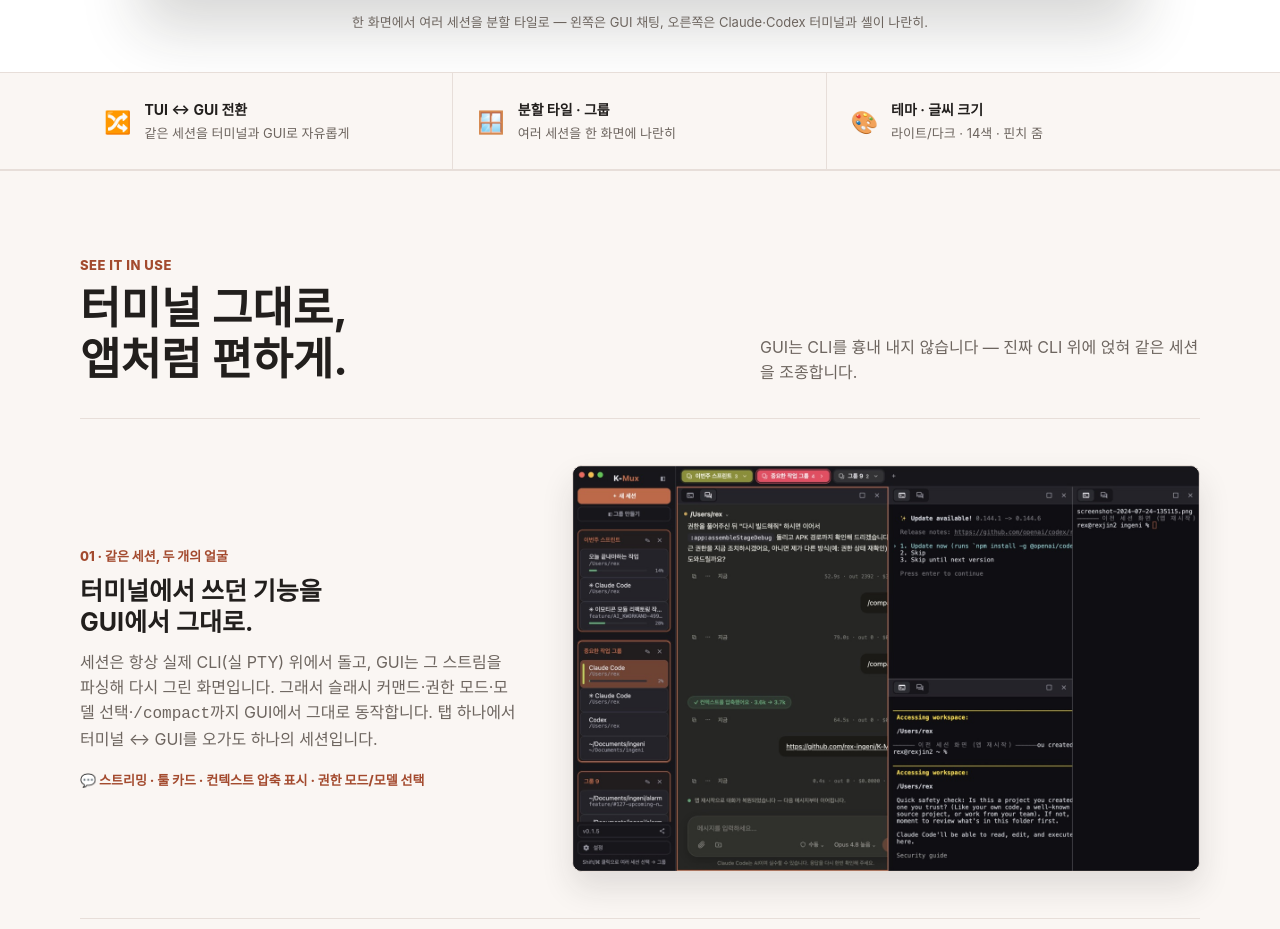
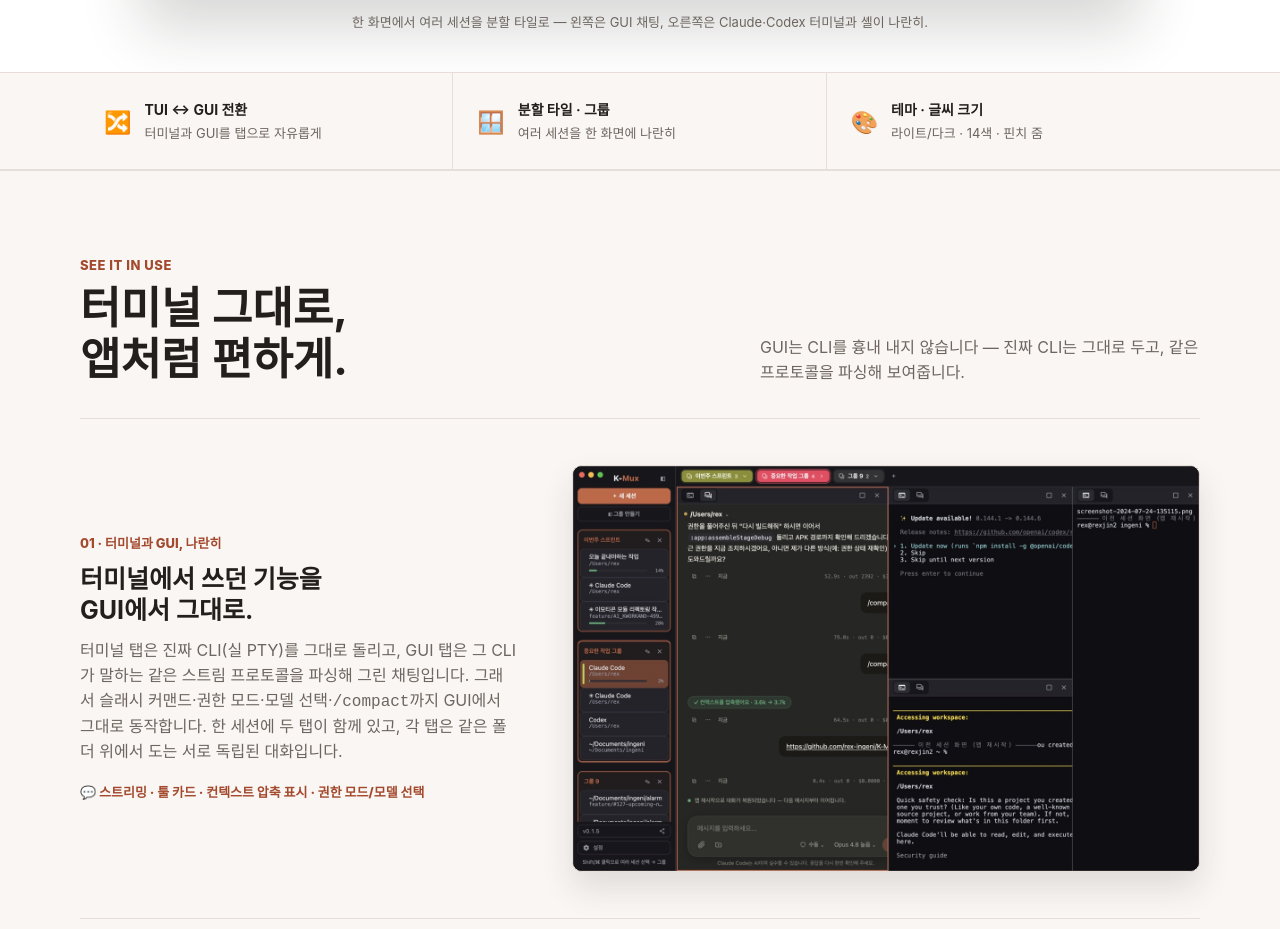
Before and after one commit to rex-ingeni/K-Mux, a plain HTML site: page docs/index.html in a window 1280 px wide. Shown: the part 1326-2255 px from the top of the page. Drawn offline with Linux system fonts and the light colour scheme.

Commit message:
문서: TUI/GUI 관계 표현 정정 — 두 탭은 독립된 대화(대화 핸드오프 아님)
- 잘못된 '같은 세션/대화를 넘겨 이어본다' 표현 제거
- 실제 로직대로: 터미널 탭=실 PTV CLI, GUI 탭=같은 프로토콜 파싱, 둘은 같은 폴더 위
  독립 대화(별도 session id). GUI 장점은 '기능 동일'이지 대화 공유가 아님

```diff
--- a/docs/index.html
+++ b/docs/index.html
@@ -184,7 +184,7 @@
 
     <div class="quick-facts">
       <div class="shell facts">
-        <div class="fact"><span class="ic">🔀</span><div><strong>TUI ↔ GUI 전환</strong><span>같은 세션을 터미널과 GUI로 자유롭게</span></div></div>
+        <div class="fact"><span class="ic">🔀</span><div><strong>TUI ↔ GUI 전환</strong><span>터미널과 GUI를 탭으로 자유롭게</span></div></div>
         <div class="fact"><span class="ic">🪟</span><div><strong>분할 타일 · 그룹</strong><span>여러 세션을 한 화면에 나란히</span></div></div>
         <div class="fact"><span class="ic">🎨</span><div><strong>테마 · 글씨 크기</strong><span>라이트/다크 · 14색 · 핀치 줌</span></div></div>
       </div>
@@ -194,14 +194,14 @@
       <div class="shell">
         <div class="section-top">
           <div><p class="section-kicker">See it in use</p><h2 id="usage-title">터미널 그대로,<br>앱처럼 편하게.</h2></div>
-          <p class="section-intro">GUI는 CLI를 흉내 내지 않습니다 — 진짜 CLI 위에 얹혀 같은 세션을 조종합니다.</p>
+          <p class="section-intro">GUI는 CLI를 흉내 내지 않습니다 — 진짜 CLI는 그대로 두고, 같은 프로토콜을 파싱해 보여줍니다.</p>
         </div>
         <div class="usage-steps">
           <article class="usage-step">
             <div class="usage-copy">
-              <span class="usage-number">01 · 같은 세션, 두 개의 얼굴</span>
+              <span class="usage-number">01 · 터미널과 GUI, 나란히</span>
               <h3>터미널에서 쓰던 기능을<br>GUI에서 그대로.</h3>
-              <p>세션은 항상 실제 CLI(실 PTY) 위에서 돌고, GUI는 그 스트림을 파싱해 다시 그린 화면입니다. 그래서 슬래시 커맨드·권한 모드·모델 선택·<code>/compact</code>까지 GUI에서 그대로 동작합니다. 탭 하나에서 터미널 ↔ GUI를 오가도 하나의 세션입니다.</p>
+              <p>터미널 탭은 진짜 CLI(실 PTY)를 그대로 돌리고, GUI 탭은 그 CLI가 말하는 같은 스트림 프로토콜을 파싱해 그린 채팅입니다. 그래서 슬래시 커맨드·권한 모드·모델 선택·<code>/compact</code>까지 GUI에서 그대로 동작합니다. 한 세션에 두 탭이 함께 있고, 각 탭은 같은 폴더 위에서 도는 서로 독립된 대화입니다.</p>
               <span class="usage-hint">💬 스트리밍 · 툴 카드 · 컨텍스트 압축 표시 · 권한 모드/모델 선택</span>
             </div>
             <figure class="usage-figure"><img src="assets/gui-tui.jpeg" alt="왼쪽 GUI 채팅과 오른쪽 실제 Claude·Codex 터미널이 같은 화면에 나란히"></figure>
```
Also changed, not shown: 1 other file.
